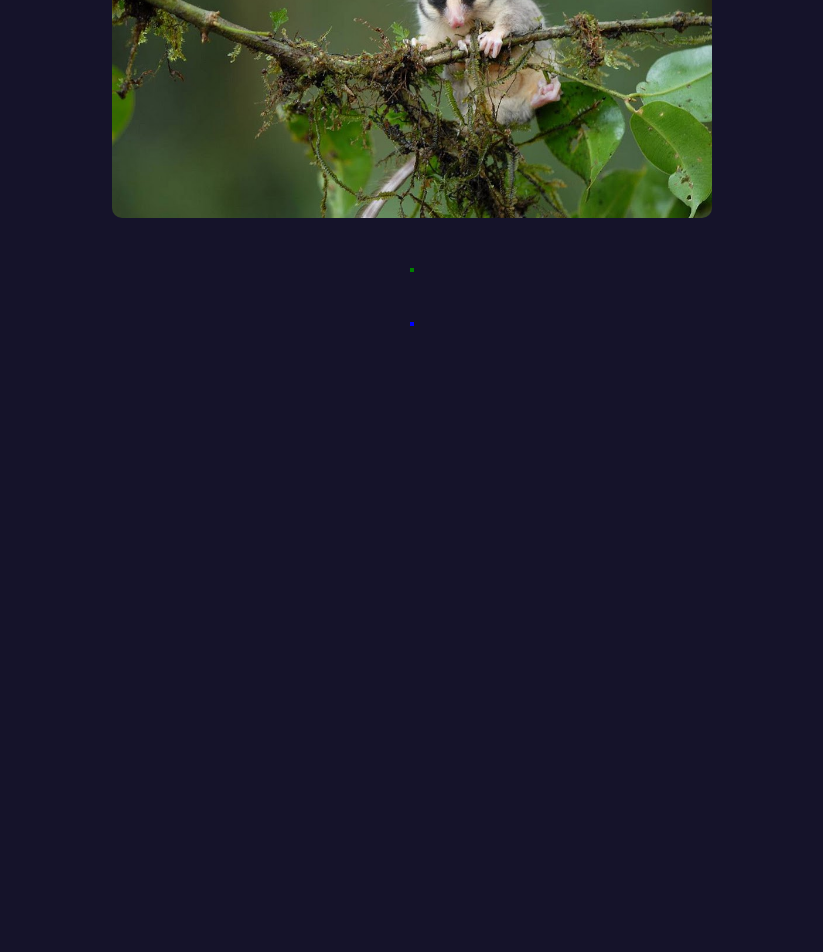
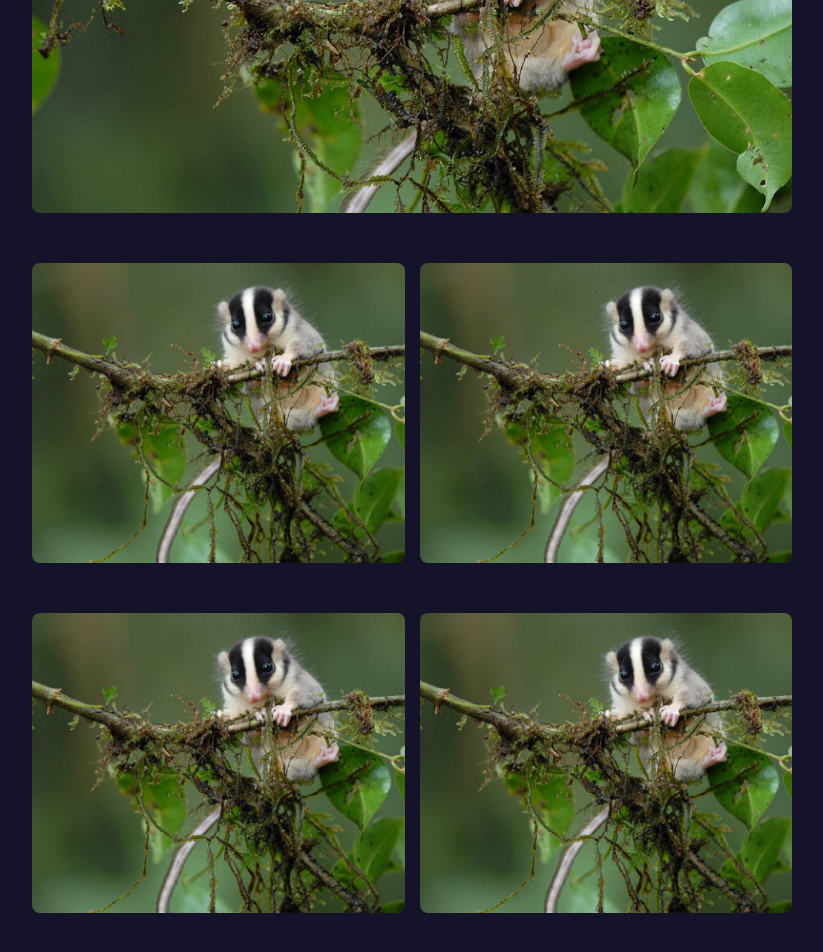
Before and after one commit to Corvus-JSDev/CorvusPortfolio, a React (Vite) app: page / in a window 1280 px wide. Shown: the part 886-1838 px from the top of the page, without its empty margins (228-1051 px from the left). Before the commit the page ends 1312 px from the top, so only its background shows below. Built offline with nearby package versions, Linux system fonts and the light colour scheme.

Commit message:
finnished the projects section

```diff
--- a/src/shared/components/Projects-Section/projectContainer.jsx
+++ b/src/shared/components/Projects-Section/projectContainer.jsx
@@ -11,11 +11,37 @@ title: obv the title
 
 desc: again obv
 */
+
 export default function ProjectContainer(props) {
+	// shorten description for the preview
+	let shortDesc;
+	if (props.desc.length > 170) {
+		let truncatedDesc = props.desc.substring(0, 170);
+		// Check if the 171st character is part of a word
+		if (
+			props.desc.charAt(170) !== " " &&
+			props.desc.charAt(171) !== " "
+		) {
+			// Find the last space within the first 170 characters
+			let lastSpaceIndex = truncatedDesc.lastIndexOf(" ");
+			if (lastSpaceIndex !== -1) {
+				shortDesc =
+					truncatedDesc.substring(0, lastSpaceIndex) + " ...";
+			}
+		} else {
+			shortDesc = truncatedDesc + " ...";
+		}
+	} else {
+		shortDesc = props.desc;
+	}
+
 	return (
 		<div className={style.overallContainer}>
 			<div className={style.mainThumbnail}>
-				<img src={props.thumbnail} />
+				<img
+					className={style.thumbnail}
+					src={props.thumbnail}
+				/>
 			</div>
 
 			<div className={style.thumbnailOverlay}>
@@ -56,7 +82,7 @@ export default function ProjectContainer(props) {
 					</code>
 					<h1 className={style.title}>{props.title}</h1>
 
-					<p className={style.desc}>{props.desc}</p>
+					<p className={style.desc}>{shortDesc}</p>
 				</div>
 
 				<img
--- a/src/shared/components/Projects-Section/projects.jsx
+++ b/src/shared/components/Projects-Section/projects.jsx
@@ -3,15 +3,17 @@ import ProjectContainer from "./projectContainer.jsx";
 
 export default function ProjectsSection() {
 	return (
+		<div className={style.centerDiv}>
 			<div className={style.projectContainer}>
 				<h1 className={style.header_ProjectSection}>Projects</h1>
 				<code
+					title="No, not me! The project cards"
 					style={{
 						backgroundColor: "rgba(84, 29, 115, 0.5)",
 						padding: "1px 4px",
 						borderRadius: "5px",
 						fontSize: "0.7rem",
-					marginTop: "5px",
+						marginTop: "40px",
 					}}
 				>
 					[Hover]
@@ -20,21 +22,83 @@ export default function ProjectsSection() {
 				<div className={style.mainProject}>
 					<ProjectContainer
 						thumbnail="FillerImg.png"
-					techUsed1="mongodb-logo.png"
-					techUsed2="express-js-icon-edit.png"
-					techUsed3="react-logo.png"
-					techUsed4="node-js-logo-edited.png"
-					techUsed5="nextjs-logo-edit.png"
+						techUsed1="nextjs-logo-edit.png"
+						techUsed2="mongodb-logo.png"
+						techUsed3="express-js-icon-edit.png"
+						techUsed4="react-logo.png"
+						techUsed5="node-js-logo-edited.png"
 						techUsed6="tailwind.png"
+						techUsed7="Docker-logo.png"
 						category="Travel Social Media"
 						title="JourneyLens"
 						desc="I created this full-stack app which allows users to showcase their global travels by logging in, accessing their profiles, and creating posts to share their vacation experiences with friends."
 					/>
 				</div>
 
-			<div className={style.secondaryProjects}></div>
+				<div
+					id="secondaryProjects"
+					className={style.secondaryProjects}
+				>
+					<div className={style.secondChild1}>
+						<ProjectContainer
+							thumbnail="FillerImg.png"
+							techUsed1="vite.png"
+							techUsed2="react-logo.png"
+							techUsed3="tailwind.png"
+							techUsed4="jQuery.png"
+							category="Car model comparison tool "
+							title="AutoMatcher"
+							desc="I was in the market for a new car when I quickly realized that checking five different sites in order to comb through thousands of different models was going to take forever. So I created AutoMatcher, it pulls car data from an API in order to make it easy for the user to compare the specs of different makes and models."
+						/>
+					</div>
 
-			<div className={style.thirdProjects}></div>
+					<div className={style.secondChild2}>
+						<ProjectContainer
+							thumbnail="FillerImg.png"
+							techUsed1="vite.png"
+							techUsed2="react-logo.png"
+							techUsed3="tailwind.png"
+							techUsed4="jQuery.png"
+							category="Financial Helper / Planner "
+							title="WiseWealth"
+							desc="Like lots of people my age, trying to understand exactly how this complex financial system works can be daunting and tiresome. It also doesn't help that some financial sites can be completely wrong, and others too complex for someone to grasp quickly. So I made an all-in-one shop for understanding things like: If you can afford and qualify for a mortgage, what is your actual take home pay, and how much is that new car actually going to cost you."
+						/>
+					</div>
+				</div>
+
+				<div className={style.thirdProjects}>
+					<div className={style.secondChild1}>
+						<ProjectContainer
+							thumbnail="FillerImg.png"
+							techUsed1="vite.png"
+							techUsed2="react-logo.png"
+							techUsed3="jQuery.png"
+							techUsed4="node-js-logo-edited.png"
+							techUsed5="bootstrap-logo.png"
+							techUsed6="tailwind.png"
+							techUsed7="Docker-logo.png"
+							category="Pet Projects"
+							title="ByteCreations"
+							desc="These are the bits and bobs I've created. It contains a plethora of big and small UI components from 3D login screens, to fancy buttons."
+						/>
+					</div>
+
+					<div className={style.secondChild2}>
+						<ProjectContainer
+							thumbnail="FillerImg.png"
+							techUsed1="nextjs-logo-edit.png"
+							techUsed2="vite.png"
+							techUsed3="react-logo.png"
+							techUsed4="tailwind.png"
+							techUsed5="node-js-logo-edited.png"
+							techUsed6="jQuery.png"
+							category="Travel Social Media"
+							title="Mockup sites"
+							desc="Everyone needs to show off their skills somehow, and what better way is there than to create tangible sites to show that. It also helps future partners get a better idea about what they want and how their site can look"
+						/>
+					</div>
+				</div>
+			</div>
 		</div>
 	);
 }
--- a/src/shared/components/Projects-Section/style.module.css
+++ b/src/shared/components/Projects-Section/style.module.css
@@ -1,3 +1,8 @@
+.centerDiv {
+	width: 100%;
+	display: flex;
+	justify-content: center;
+}
 .projectContainer {
 	display: flex;
 	flex-direction: column;
@@ -5,6 +10,7 @@
 	align-items: center;
 	padding: 0px 70px;
 	margin-top: 35px;
+	max-width: 900px;
 }
 
 /** header and its underline */
@@ -29,30 +35,56 @@
 }
 
 /** Project Containers */
-/* .projectContainer img {
-	width: 600px;
-	height: 300px;
-	object-fit: cover;
-} */
 
 .mainProject,
-.secondaryProject,
-.thirdProject {
+.secondaryProjects,
+.thirdProjects {
 	overflow: hidden;
+	width: 100%;
 }
 
 .mainProject {
-	margin-top: 60px;
+	margin-top: 20px;
 }
+
 .secondaryProjects {
-	border: 2px solid green;
+	/* border: 2px solid green; */
 
 	margin-top: 50px;
+
+	display: flex;
+	gap: 15px;
+
+	transition: all 0.5s ease;
 }
+.secondChild1,
+.secondChild2 {
+	flex: 1;
+	transition: all 0.5s ease;
+}
+.secondChild1:hover,
+.secondChild2:hover {
+	flex: 2.5;
+}
+
 .thirdProjects {
-	border: 2px solid blue;
+	/* border: 2px solid blue; */
 
 	margin-top: 50px;
+
+	display: flex;
+	gap: 15px;
+
+	transition: all 0.5s ease;
+}
+.thirdChild1,
+.thirdChild2 {
+	flex: 1;
+	transition: all 0.5s ease;
+}
+.thirdChild1:hover,
+.thirdChild2:hover {
+	flex: 2.5;
 }
 
 /** Project Component  */
@@ -60,13 +92,21 @@
 .overallContainer {
 	position: relative;
 	overflow: hidden;
-	border-radius: 10px;
+	border-radius: 8px;
+	/* width: 100%; */
 }
 
 .mainThumbnail {
-	width: 600px;
-	max-height: 300px;
 	overflow: hidden;
+	display: flex;
+	justify-content: center;
+	align-items: center;
+	/* width: 100%; */
+}
+.thumbnail {
+	width: 100%;
+	height: 300px;
+	object-fit: cover;
 }
 
 .thumbnailOverlay {
@@ -79,10 +119,11 @@
 	backdrop-filter: blur(5px);
 	width: 100%;
 	height: 100%;
+	overflow: hidden;
 
 	opacity: 0;
 
-	transition: all 0.6s ease;
+	transition: all 0.3s ease;
 }
 .thumbnailOverlay:hover {
 	opacity: 1;
```
Lines whose indentation alone changed are shown as unchanged.
